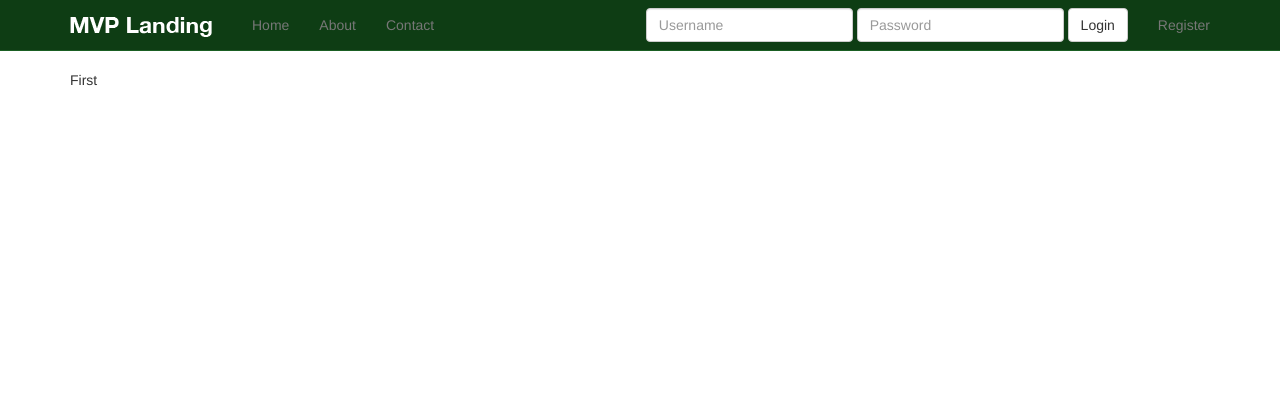
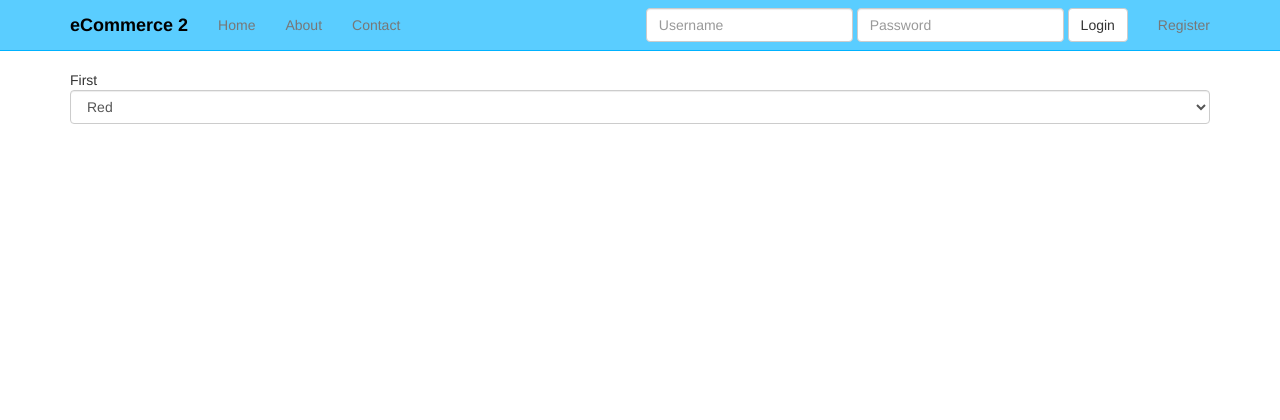
Before and after one commit to anthonymiyoro/gnome, a Django app: page /products/1/ in a window 1280 px wide. Shown: the top 420 px of the page. Run offline with Django 3.2, Linux system fonts and the light colour scheme; data comes from the database, SQL or seed files in the repository; both versions use the stored data as it was after the commit; some libraries are stand-ins or nearby versions.

Commit message:
Changed the template

```diff
--- a/src/products/admin.py
+++ b/src/products/admin.py
@@ -2,6 +2,8 @@ from django.contrib import admin
 
 # Register your models here.
 
-from .models import Product
+from .models import Product, Variation
 
 admin.site.register(Product)
+
+admin.site.register(Variation)
--- a/src/products/models.py
+++ b/src/products/models.py
@@ -34,3 +34,23 @@ class Product(models.Model):
 
     def get_absolute_url(self):
         return reverse("product_detail", kwargs={"pk":self.pk})
+
+
+class Variation(models.Model):
+    title = models.CharField(max_length=120)
+    product = models.ForeignKey(Product)
+    color = models.TextField(blank=True, null=True)
+    price = models.DecimalField(decimal_places=2, max_digits=10)
+    new = models.BooleanField(default=True)
+
+    def __unicode__(self):
+        return self.title
+
+    def get_price(self):
+        if self.sale_price is not None:
+            return self.sale_price
+        else:
+            return self.price
+
+    def get_absolute_url(self):
+        return self.product.get_absolute_url()
--- a/src/products/templates/products/product_detail.html
+++ b/src/products/templates/products/product_detail.html
@@ -12,6 +12,13 @@
 
         {{ object.title }}
 
+            <select class="form-control">
+            {% for vari_obj in object.variation_set.all %}
+            <option value="{{ vari_obj.id }}">{{ vari_obj }}</option>
+            {% endfor %}
+
+            </select>
             {% endblock %}
+
     </body>
 </html>
--- a/src/static_in_pro/our_static/css/navbar-static-top.css
+++ b/src/static_in_pro/our_static/css/navbar-static-top.css
@@ -2,14 +2,16 @@ body {
   min-height: 1000px;
 }
 
+
 .navbar-static-top {
   margin-bottom: 19px;
-  background-color: #0E3D14;
-  border-color: #1A5F23;
+  background-color: #5ACDFF;
+  border-color: #00B2FF;
 }
 
 .navbar-default .navbar-brand {
-  color: #FFF;
+  color: #000;
+  font-weight: 900;
 }
 
 .navbar-default .navbar-brand:hover {
@@ -17,7 +19,7 @@ body {
 }
 
 .navbar-default .navbar-nav>li>a:hover {
-  color: #999;
+  color: #000;
 }
 
 .navbar-default .navbar-toggle {
@@ -25,9 +27,9 @@ body {
 }
 
 .navbar-toggle:hover {
-	background-color: #1A5F23 !important;
+	background-color: #00B2FF !important;
 }
 
 .navbar-toggle {
-	background-color: #0E3D14 !important;
+	background-color: #5ACDFF !important;
 }
--- a/src/templates/base.html
+++ b/src/templates/base.html
@@ -11,7 +11,7 @@
     <meta name="author" content="">
     <link rel="icon" href="../../favicon.ico">
 
-    <title>{% block head_title %}MVP Landing{% endblock %}</title>
+    <title>{% block head_title %}eCommerce 2{% endblock %}</title>
 
     {% include 'head_css.html' %}
 
--- a/src/templates/home.html
+++ b/src/templates/home.html
@@ -12,8 +12,8 @@
 }
 
 .jumbotron {
-	background-color:#0E3D14;
-	color: #FFF;
+	background-color:#5ACDFF;
+	color: #000;
 }
 
 {% endblock %}
--- a/src/templates/navbar.html
+++ b/src/templates/navbar.html
@@ -10,7 +10,7 @@
             <span class="icon-bar"></span>
             <span class="icon-bar"></span>
           </button>
-          <a class="navbar-brand" href="{% url 'home' %}"><img src="{% static 'img/mvp_landing_logo.png' %}" /></a>
+          <a class="navbar-brand" href="{% url 'home' %}">eCommerce 2</a>
         </div>
         <div id="navbar" class="navbar-collapse collapse">
           <ul class="nav navbar-nav">
```
Also changed, not shown: src/db.sqlite3. Lines whose indentation alone changed are shown as unchanged.
